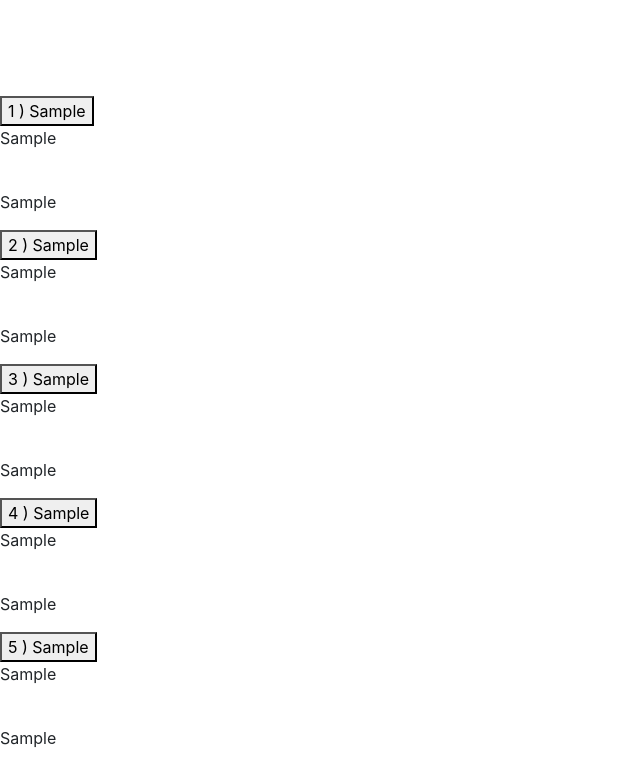
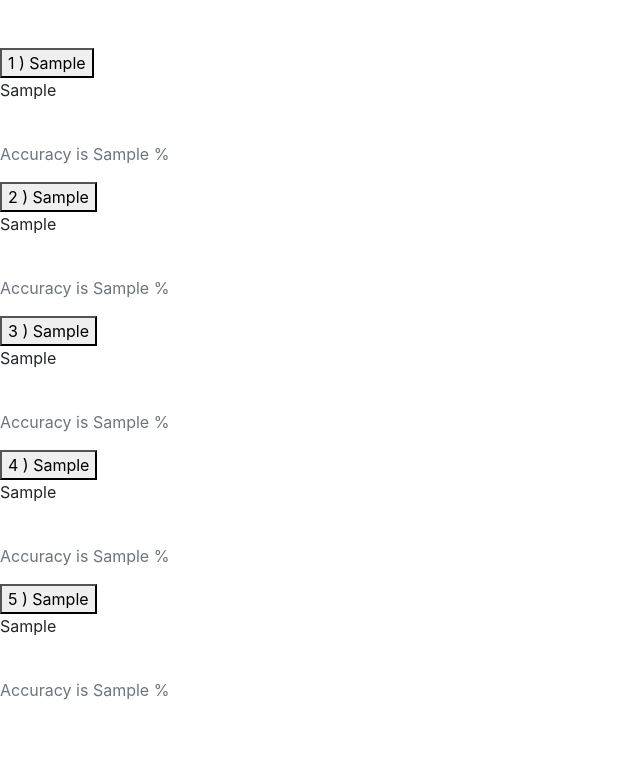
Before and after one commit to Ashish-Gore/NLP-Top5-QA-Project-Deployment, a Flask app: template templates/result.html in a window 1280 px wide. Shown: the part 72-838 px from the top of the page, without its empty margins (0-640 px from the left). After the commit the page ends 772 px from the top, so only its background shows below. Run offline with Flask 2, Linux system fonts and the light colour scheme; the template is opened without the code that fills it: most values are stand-ins (such as "Sample title", 1, 10 or a date in 2020); parts of the project's set-up code (start-up, migrations or seed data) failed here and were passed over; some libraries are stand-ins or nearby versions.

Commit message:
Update result.html

```diff
--- a/templates/result.html
+++ b/templates/result.html
@@ -1,4 +1,4 @@
-<!DOCTYPE html>
+ <!DOCTYPE html>
 
     <html lang="en">
     <head>
@@ -31,12 +31,12 @@
 
         </header>
 
-              <br><br><br><br>
+              <br><br>
                 {% for i in range(5) %}
                 <button type="button" class="collapsible" > {{i+1}} ) {{result0[i]}}</button>
                 <div class="content">
                   <p>{{result1[i]}}</p><br>
-                 <p>{{result2[i]}}</p>
+                 <p class="text-muted" >Accuracy is {{result2[i]}} %</p>
                 </div>
 
                 {% endfor %}
```
